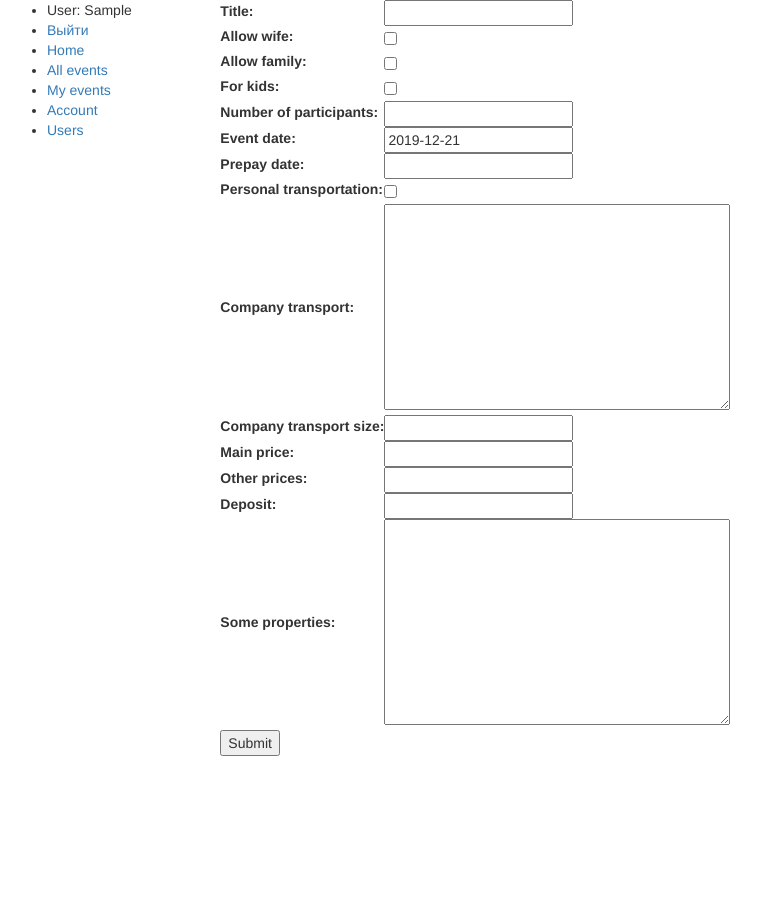
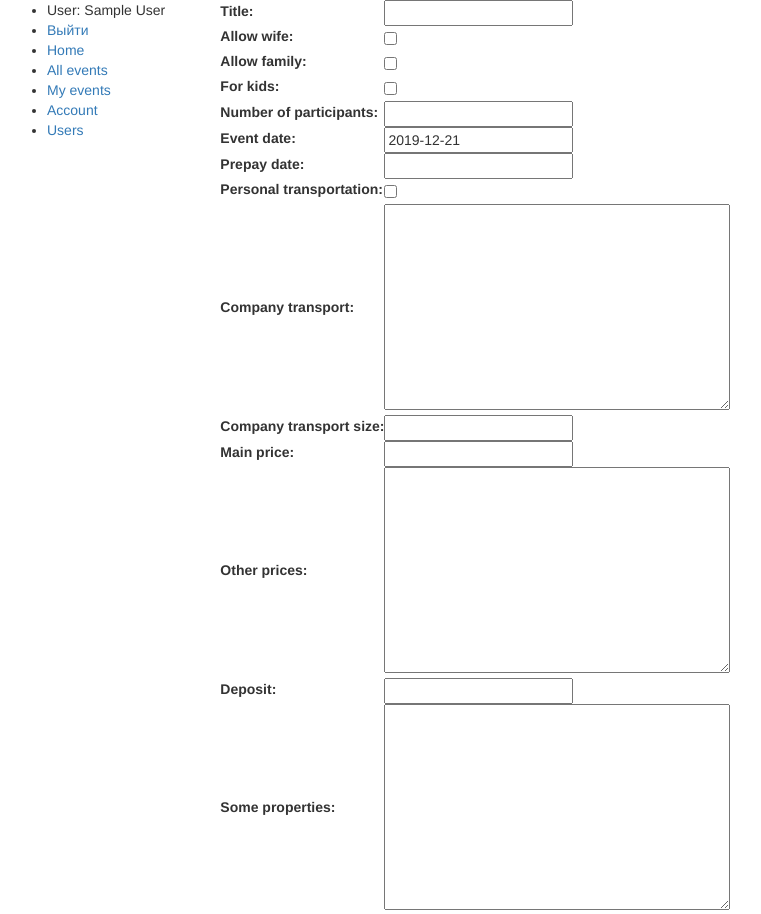
Before and after one commit to FaneTheEternal/probation-keysystems, a Django app: page /organizer/events/create/ in a window 1280 px wide. Shown: the top 914 px of the page, without its empty margins (8-769 px from the left). Before the commit the page ends 756 px from the top, so only its background shows below. Run offline with Django 3.2, Linux system fonts and the light colour scheme; the visitor is signed in with stand-in values (Sample User, id 1); some libraries are stand-ins or nearby versions.

Commit message:
clear braiin err:P

```diff
--- a/mysite/organizer/admin.py
+++ b/mysite/organizer/admin.py
@@ -9,13 +9,13 @@ admin.site.register(Event)
 
 @admin.register(Participant)
 class ParticipantAdmin(admin.ModelAdmin):
-    list_display = ('profile', 'event', 'confirm')
-    list_filter = ('profile', 'event')
+    list_display = ('user', 'event', 'confirm')
+    list_filter = ('user', 'event')
     fieldsets = (
         (None, {
             'fields': ('event', 'confirm')
         }),
         ('Availability', {
-            'fields': ('profile',)
+            'fields': ('user',)
         }),
     )
--- a/mysite/organizer/models.py
+++ b/mysite/organizer/models.py
@@ -11,12 +11,13 @@ class Profile(models.Model):
     is_moderator = models.BooleanField(default=False)
 
     def __str__(self):
-        return '{0} {1}'.format(self.user.first_name, self.user.second_name)
+        return '{0} {1}'.format(self.user.first_name, self.user.last_name)
 
     @receiver(post_save, sender=User)
     def create_user_profile(sender, instance, created, **kwargs):
+        is_moder = instance.is_superuser
         if created:
-            Profile.objects.create(user=instance)
+            Profile.objects.create(user=instance, is_moderator=is_moder)
 
     @receiver(post_save, sender=User)
     def save_user_profile(sender, instance, **kwargs):
@@ -28,7 +29,7 @@ class Profile(models.Model):
 
 class Event(models.Model):
     owner = models.ForeignKey(
-        Profile,
+        User,
         on_delete=models.SET_NULL,
         null=True,
     )
@@ -42,10 +43,10 @@ class Event(models.Model):
     event_date = models.DateField(default=now)
     prepay_date = models.DateField(null=True, blank=True)
     personal_transportation = models.BooleanField(default=False)
-    company_transport = models.TextField(max_length=200, null=True, blank=True)
+    company_transport = models.TextField(null=True, blank=True)
     company_transport_size = models.IntegerField(null=True, blank=True)
     main_price = models.IntegerField(null=True, blank=True)
-    other_prices = models.CharField(max_length=200, null=True, blank=True)
+    other_prices = models.TextField(null=True, blank=True)
     deposit = models.IntegerField(null=True, blank=True)
     some_properties = models.TextField(null=True, blank=True)
 
@@ -60,8 +61,8 @@ class Event(models.Model):
 
 
 class Participant(models.Model):
-    profile = models.ForeignKey(
-        Profile,
+    user = models.ForeignKey(
+        User,
         on_delete=models.CASCADE)
 
     event = models.ForeignKey(
@@ -71,4 +72,8 @@ class Participant(models.Model):
     confirm = models.BooleanField(default=False)
 
     def __str__(self):
-        return '{0} - {1}'.format(str(self.profile), str(self.event))
+        return '{0} {1} - {2}'.format(
+            str(self.user.first_name),
+            str(self.user.last_name),
+            str(self.event),
+        )
--- a/mysite/organizer/templates/base_generic.html
+++ b/mysite/organizer/templates/base_generic.html
@@ -18,7 +18,7 @@
                     {% if user.is_authenticated %}
                         {% block sidebar %}
                         <ul class="sidebar-nav">
-                            <li>User: {{ user.first_name }} {{ user.second_name }}</li>
+                            <li>User: {{ user.first_name }} {{ user.last_name }}</li>
                             <li><a href="{% url 'logout' %}">Выйти</a></li>
                             <li><a href="{% url 'index' %}">Home</a></li>
                             <li><a href="{% url 'events' %}">All events</a></li>
--- a/mysite/organizer/templates/organizer/event_list.html
+++ b/mysite/organizer/templates/organizer/event_list.html
@@ -2,7 +2,7 @@
 
 {% block content %}
 <h1>Event List</h1>
-<a href="{% url 'event-create' %}">Создать событие</a>
+{% if user.profile.is_moderator %}<a href="{% url 'event-create' %}">Создать событие</a>{% endif %}
 {% if event_list %}
 <ul>
     {% for event in event_list %}
--- a/mysite/organizer/templates/organizer/participant_list.html
+++ b/mysite/organizer/templates/organizer/participant_list.html
@@ -8,8 +8,7 @@
         {% if participant_list %}
             {% for partic in participant_list %}
             <hr>
-            <a href="{{ partic.event.get_absolute_url }}">{{partic.event}}</a> {% if partic.event.date %} ({{ partic.event.date }}){% endif %}
-            <p>{{ partic.event.some_text }}</p>
+            <a href="{{ partic.event.get_absolute_url }}">{{partic.event}}</a> ({{ partic.event.event_date }})
             {% endfor %}
         {% else %}
             <p>You haven't events(9((</p>
--- a/mysite/organizer/templates/organizer/user_detail.html
+++ b/mysite/organizer/templates/organizer/user_detail.html
@@ -7,10 +7,9 @@
     <div style="margin-left: 20px;margin-top: 20px;">
         <h4>Events</h4>
 
-        {% for partic in user.profile.participant_set.all %}
+        {% for partic in user.participant_set.all %}
             <hr>
-            <a href="{{ partic.event.get_absolute_url }}">{{partic.event}}</a> {% if partic.event.date %} ({{ partic.event.date }}){% endif %}
-            <p>{{ partic.event.some_text }}</p>
+            <a href="{{ partic.event.get_absolute_url }}">{{partic.event}}</a> ({{ partic.event.event_date }})
         {% endfor %}
 
     </div>
--- a/mysite/organizer/views.py
+++ b/mysite/organizer/views.py
@@ -31,7 +31,7 @@ class EventDetailView(LoginRequiredMixin, generic.DetailView):
         context = super().get_context_data(**kwargs)
         context['is_participate'] = Participant.objects\
             .filter(event=context['event'])\
-            .filter(user=self.request.user.profile).count() != 0
+            .filter(user=self.request.user).count() != 0
         return context
 
 
@@ -51,7 +51,7 @@ class UserEventsListView(LoginRequiredMixin, generic.ListView):
     def get_queryset(self):
         return Participant\
             .objects\
-            .filter(user=self.request.user.profile)
+            .filter(user=self.request.user)
 
 
 class EventCreate(LoginRequiredMixin, CreateView):
@@ -75,7 +75,7 @@ class EventCreate(LoginRequiredMixin, CreateView):
 
     def form_valid(self, form):
         obj = form.save(commit=False)
-        obj.owner = self.request.user.profile
+        obj.owner = self.request.user
         obj.save()
         return redirect('event-detail', pk=obj.id, permanent=True)
 
@@ -101,8 +101,8 @@ class EventUpdate(LoginRequiredMixin, UpdateView):
 
     def form_valid(self, form):
         obj = form.save(commit=False)
-        profile = self.request.user.profile
-        if obj.owner is not profile and not profile.is_moderator:
+        user = self.request.user
+        if obj.owner is not user and not user.profile.is_moderator:
             raise PermissionDenied
         obj.save()
         return redirect('event-detail', pk=obj.id, permanent=True)
@@ -133,7 +133,7 @@ class CustomEventViews(LoginRequiredMixin):
         )
 
     def ParticipateView(request, pk):
-        user = request.user.profile
+        user = request.user
         event = get_object_or_404(Event, pk=pk)
         count_already = event.participant_set.count()
         number_of_participants = event.number_of_participants
@@ -154,11 +154,11 @@ class CustomEventViews(LoginRequiredMixin):
         return redirect('user-events', permanent=True)
 
     def ParticipateDeleteView(request, pk):
-        user = request.user.profile
+        user = request.user
         event = get_object_or_404(Event, pk=pk)
 
         partic = Participant.objects\
-            .filter(user=user.profile)\
+            .filter(user=user)\
             .filter(event=event)[0]
         partic.delete()
         return redirect('user-events', permanent=True)
```
Also changed, not shown: mysite/organizer/templates/organizer/event_detail.html (+7 -7 lines).
